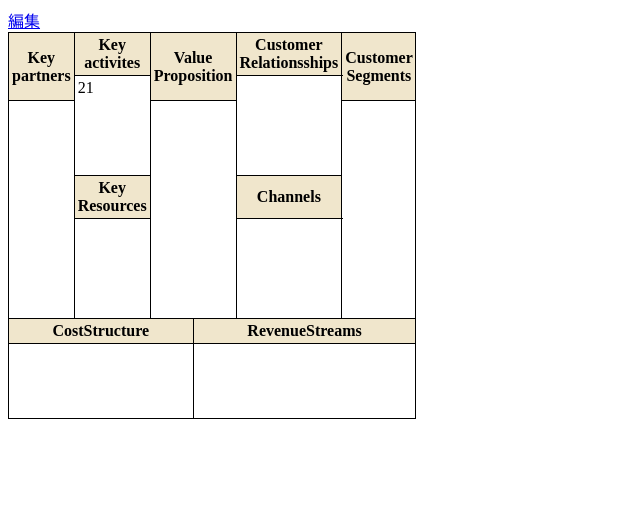
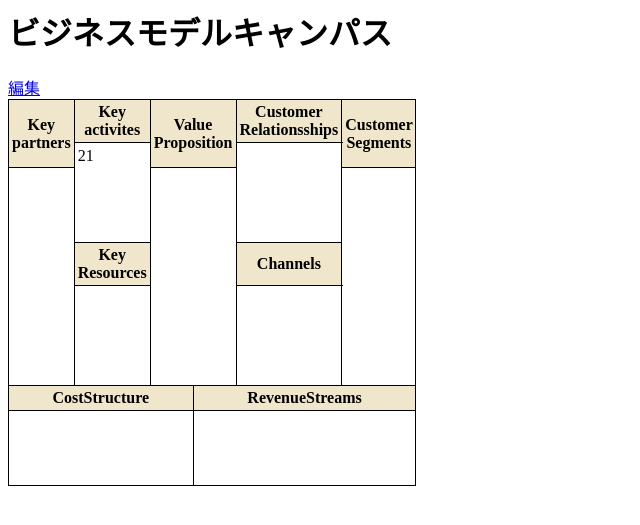
Before and after one commit to hisataka0206/BusinessModelCambus, a Flask app: page / in a window 1280 px wide. Shown: the top 525 px of the page, without its empty margins (0-640 px from the left). Run offline with Flask 3, Linux system fonts and the light colour scheme; data comes from the database, SQL or seed files in the repository.

Commit message:
add indent

```diff
--- a/templates/cambus.html
+++ b/templates/cambus.html
@@ -1,6 +1,12 @@
+<!--<!DOCTYPE html>-->
+<html lang="en">
 <head>
+    <meta charset="UTF-8">
+    <meta name="viewport" content="width=device-width, initial-scale=1.0">
     <link href="{{ url_for('static', filename='cambus.css') }}" rel="stylesheet"/>
 </head>
+<body>
+    <h1>ビジネスモデルキャンパス</h1>
     <table>
         <tbody>
             <tr>
```
Lines whose indentation alone changed are shown as unchanged.
